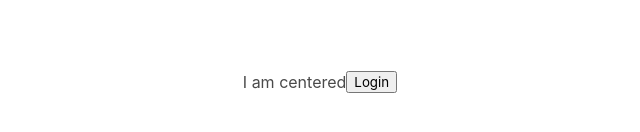
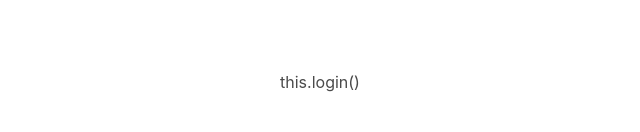
Before and after one commit to ZolarV/my-static-web-app, a React (Create React App) app in the folder react-app/: page / in a window 1280 px wide. Shown: the part 318-450 px from the top of the page, without its empty margins (320-960 px from the left). Built offline with nearby package versions, Linux system fonts and the light colour scheme.

Commit message:
auto login

```diff
--- a/react-app/src/App.js
+++ b/react-app/src/App.js
@@ -79,8 +79,7 @@ class App extends Component {
               </p>:
               <p>
                 <div style={{display: 'flex',  justifyContent:'center', alignItems:'center', height: '100vh'}}>
-                  <h1> I am centered </h1>
-                  <button onClick={() => this.login()}>Login</button>
+                  this.login()
                 </div>
 
 
```
